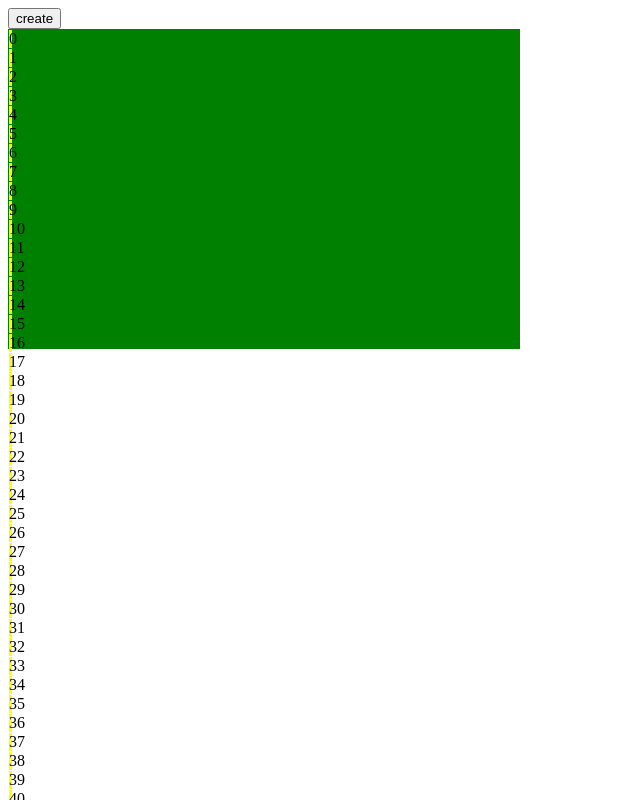
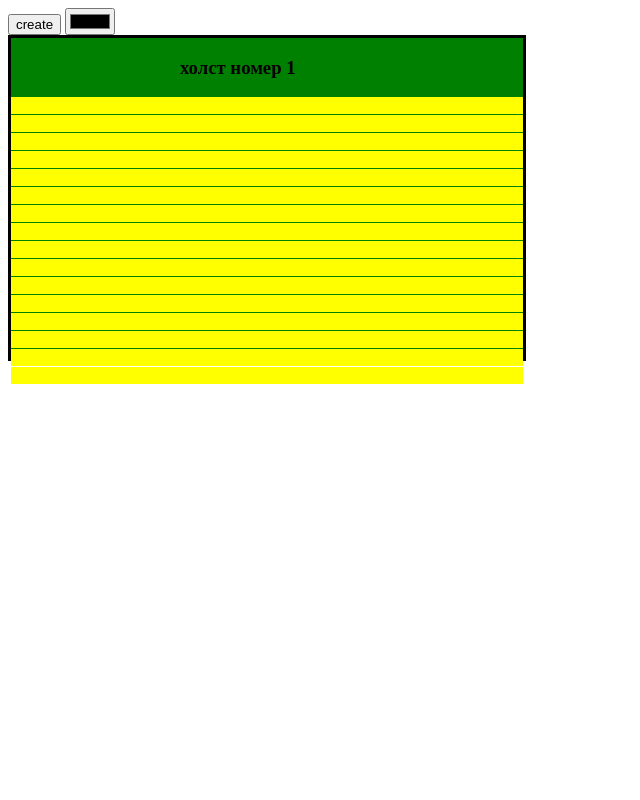
Before and after one commit to vdprog2019/dz_dinamic_append-, a plain HTML site: page index.html in a window 1280 px wide. Both pictures are taken after a click on the button "create". Shown: the top 800 px of the page, without its empty margins (0-640 px from the left). Drawn offline with nearby package versions, Linux system fonts and the light colour scheme.

Commit message:
сделал холст для рисования

```diff
--- a/index.html
+++ b/index.html
@@ -14,6 +14,7 @@
             width: 40%;
             height: 40%;
             background-color: green;
+            user-select: none;
         }
 
     </style>
@@ -22,27 +23,56 @@
 <body>
 
     <button id="create">create</button>
-
+    <input type="color" value="black" id="input_color">
     <div id="div">
 
     </div>
 
     <script>
 
-        var count_w = parseInt($("#div").css("width"))/3;
-        var count_h = parseInt($("#div").css("height"))/3;
+        var count_w =(parseInt($("#div").css("width"))/4);
+        var count_h = (parseInt($("#div").css("height"))/21);
+        var count = 0;
 
         $("#create").click(function(){
 
-            for( var i = 0; i < count_w; i++ ){
+            count++;
 
-                    for( var j = 0; i < count_h; i++ ){
-                        $("#div").append("<div style='width:3px;heigth:3px; background-color: yellow;margin-top:1px;margin-left:1px'>"+i+"</div>");
+                $("#div").append("<h3 style='margin-left:33%;'>"+"холст номер "+ count +"</h3>");
+            for( var i = 0; i < count_h; i++ ){
+
+                    for( var j = 0; j < count_w; j++ ){
+                        $("#div").append("<span style='width:3px;heigth:3px; background-color: yellow;margin-top:" + i +"px;margin-left:px'>&nbsp</span>");
                     }
+                 $("#div").append("<br/>");
             }
 
 
+            /*$("span").hover( function(){
+                //alert("et");
+                $(this).css("background-color","red");
+            } );
+            */
+
+            $("span").click(function(){
+                $(this).css("background-color", $("#input_color").val());
+            });
+
+            $("span").dblclick(function(){
+
+               $(this).css ("background-color","yellow");
+            });
+
+
+            $("#div").css("border","solid","2px");
+
+
+
+
+
         });
+
+
     </script>
 
 
```
